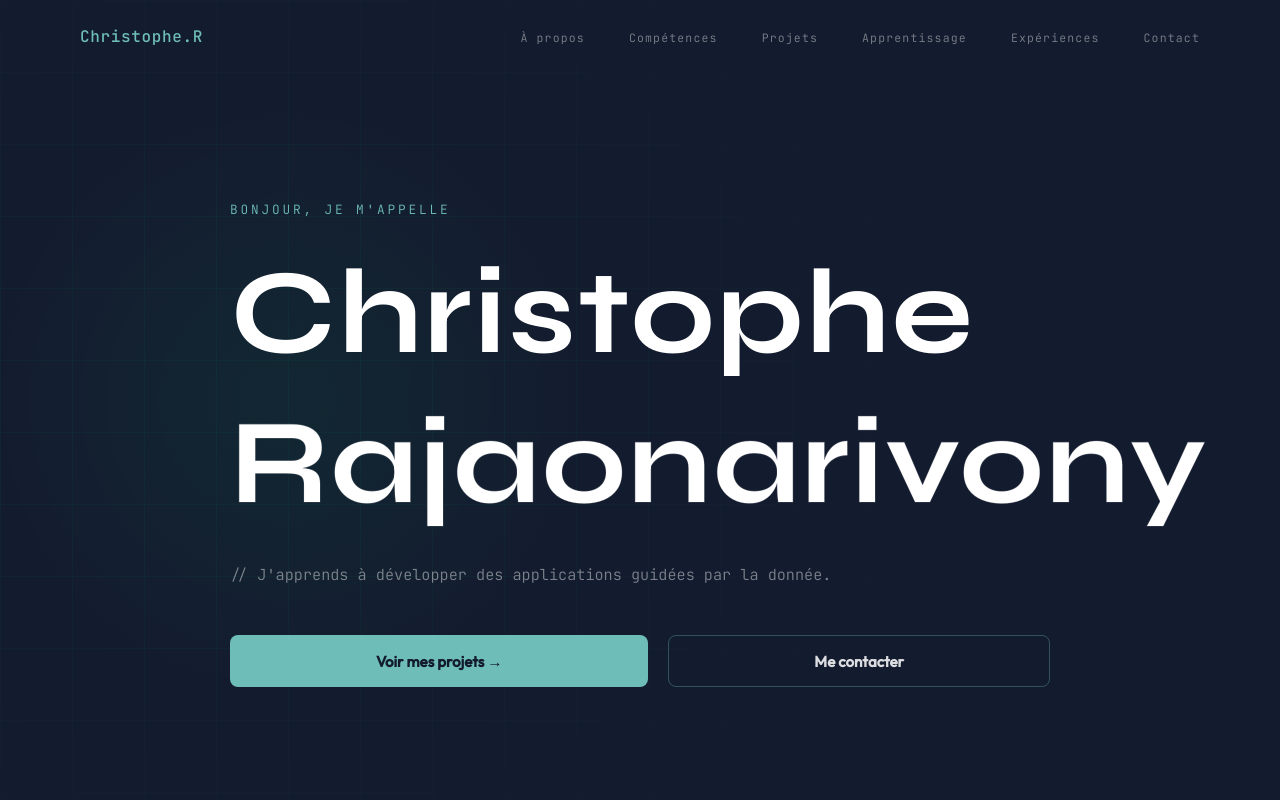
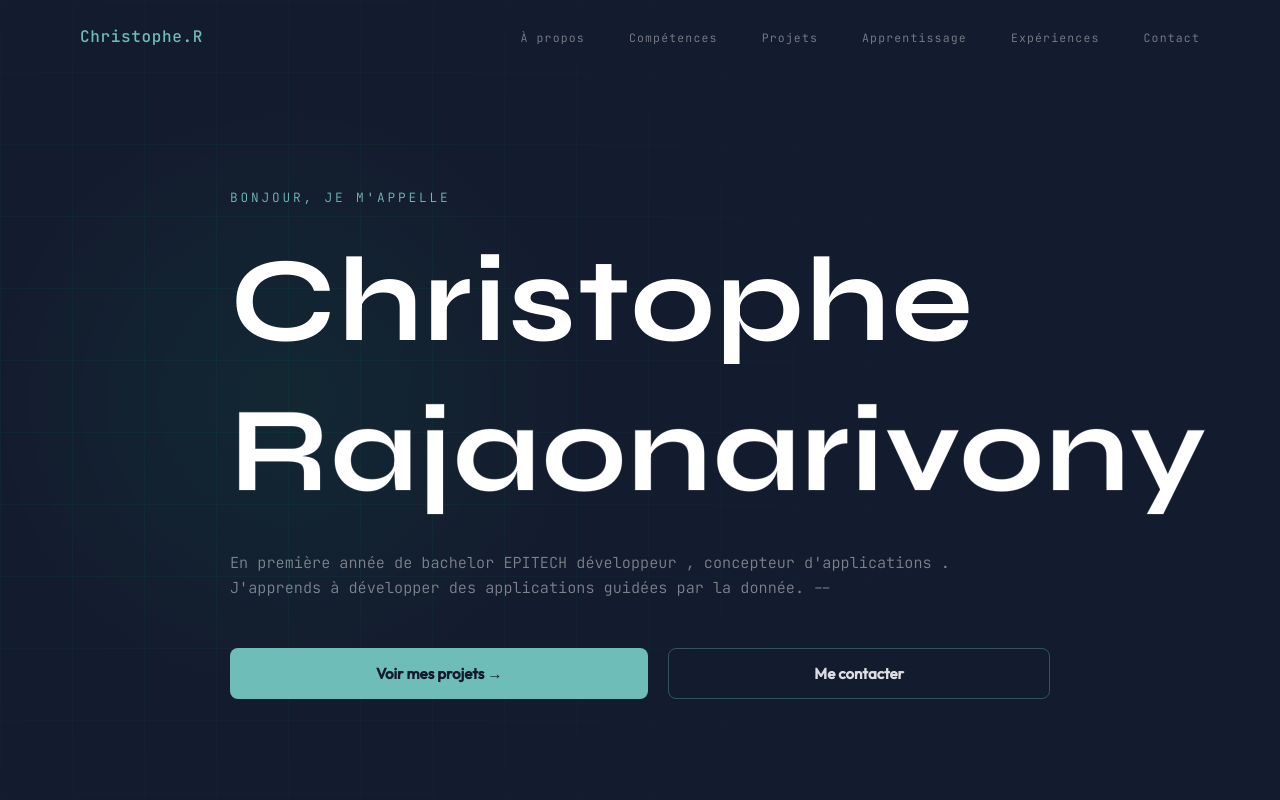
Before and after one commit to chrisrny/Portfolio-Epitech, a React (Vite) app: page / in a window 1280 px wide. Shown: the top 800 px of the page. Built offline with nearby package versions, Linux system fonts and the light colour scheme.

Commit message:
fix : text

```diff
--- a/src/components/Hero.jsx
+++ b/src/components/Hero.jsx
@@ -2,7 +2,7 @@ import { useState, useEffect } from 'react'
 import './Hero.css'
 import { site } from '../config/site'
 
-const TAGLINE = "// J'apprends à développer des applications guidées par la donnée."
+const TAGLINE = "En première année de bachelor EPITECH développeur , concepteur d'applications . J'apprends à développer des applications guidées par la donnée. -- "
 
 export default function Hero() {
   const [typed, setTyped] = useState('')
```
